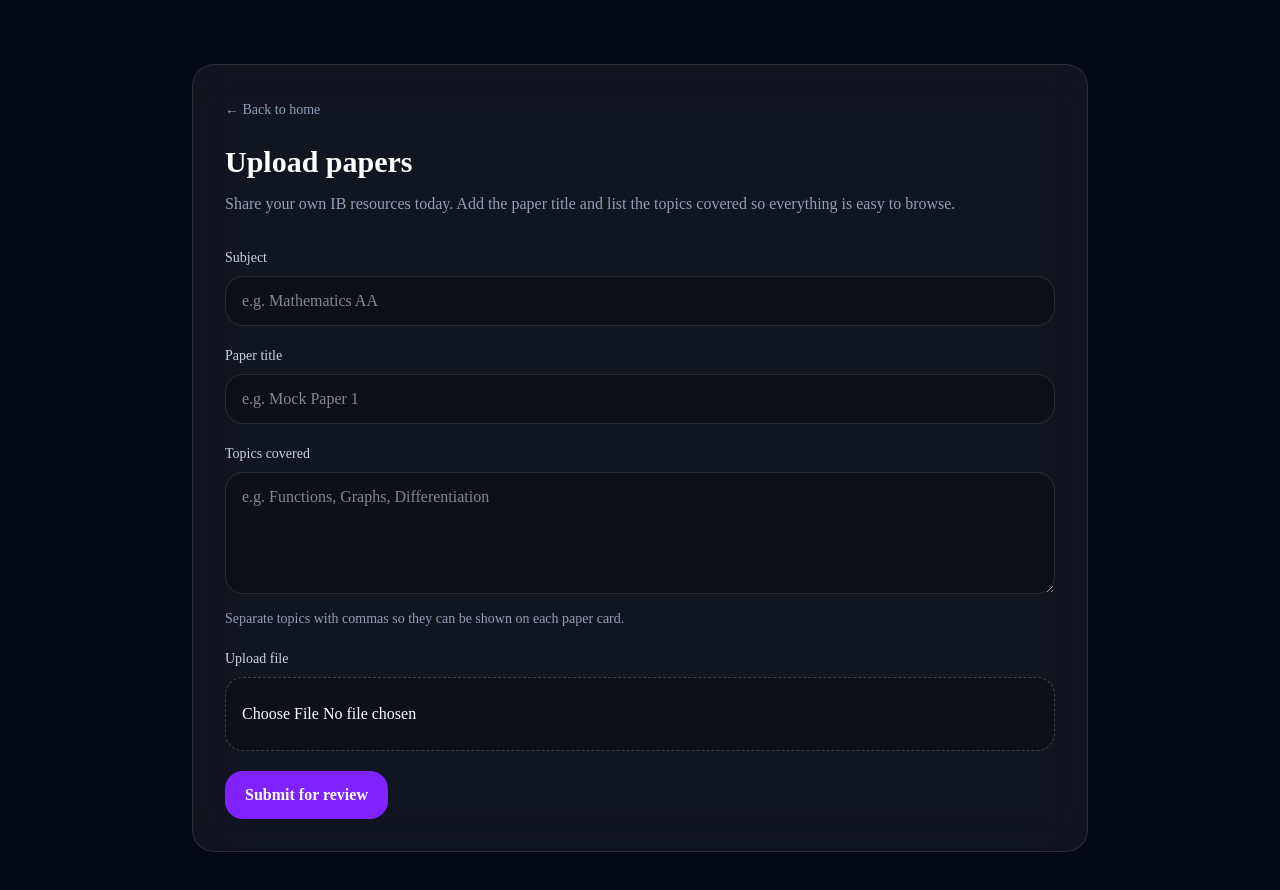
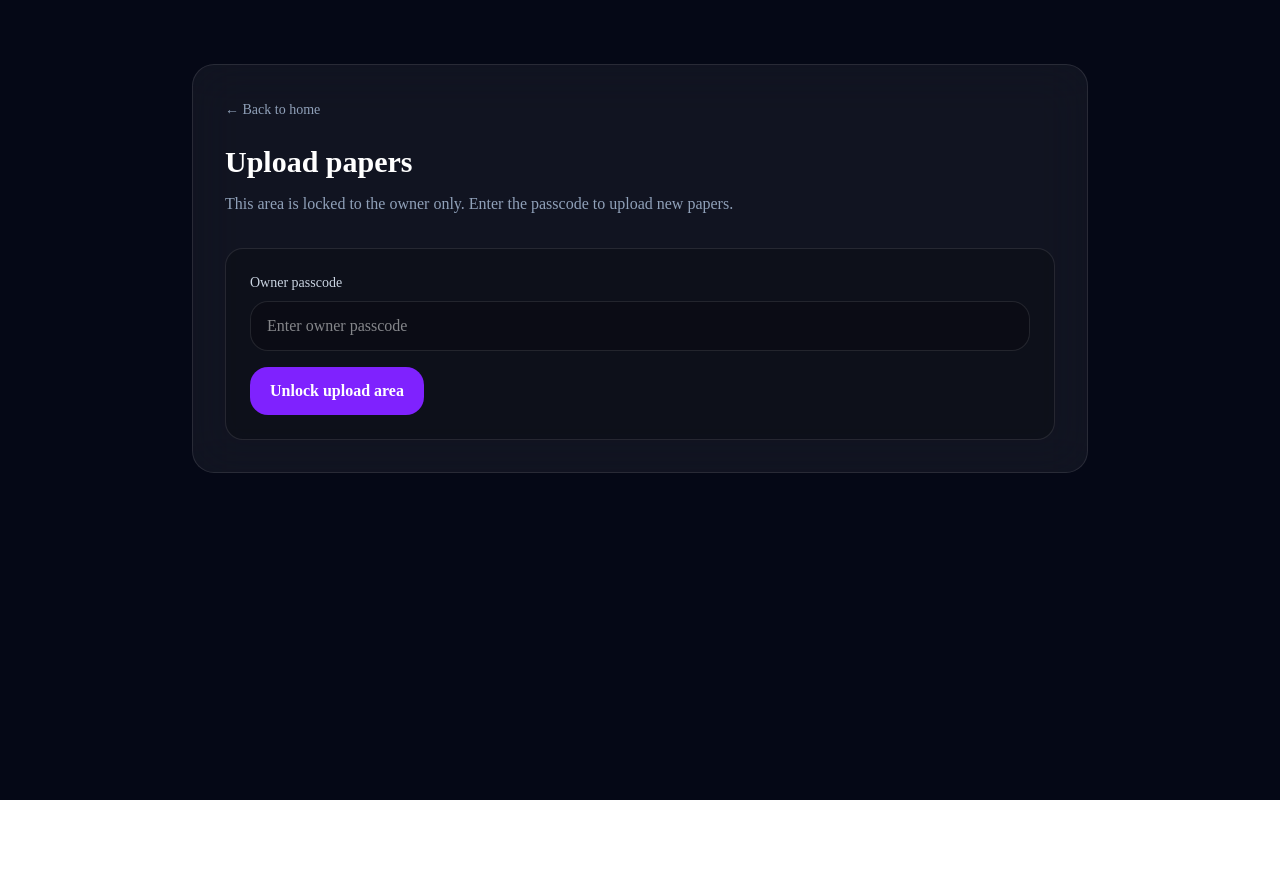
Before and after one commit to shreyanshnanda2010/IB-Vault-, a Next.js app: page /upload in a window 1280 px wide. Shown: the top 890 px of the page. After the commit the page ends 800 px from the top, so only its background shows below. Built offline with nearby package versions, Linux system fonts and the light colour scheme.

Commit message:
Lock uploads to owner only

```diff
--- a/app/upload/page.tsx
+++ b/app/upload/page.tsx
@@ -3,8 +3,18 @@
 import Link from "next/link";
 import { useState } from "react";
 
+const OWNER_PASSCODE = "ibvault2026";
+
 export default function UploadPage() {
   const [topics, setTopics] = useState("");
+  const [passcode, setPasscode] = useState("");
+  const [isOwner, setIsOwner] = useState(false);
+
+  const handleUnlock = () => {
+    if (passcode === OWNER_PASSCODE) {
+      setIsOwner(true);
+    }
+  };
 
   return (
     <main className="min-h-screen bg-[#050816] px-6 py-16 text-white">
@@ -15,9 +25,28 @@ export default function UploadPage() {
 
         <h1 className="text-3xl font-black">Upload papers</h1>
         <p className="mt-3 text-slate-400">
-          Share your own IB resources today. Add the paper title and list the topics covered so everything is easy to browse.
+          This area is locked to the owner only. Enter the passcode to upload new papers.
         </p>
 
+        {!isOwner ? (
+          <div className="mt-8 space-y-4 rounded-2xl border border-white/10 bg-black/20 p-6">
+            <label className="mb-2 block text-sm text-slate-300">Owner passcode</label>
+            <input
+              value={passcode}
+              onChange={(event) => setPasscode(event.target.value)}
+              type="password"
+              className="w-full rounded-2xl border border-white/10 bg-black/20 px-4 py-3 outline-none"
+              placeholder="Enter owner passcode"
+            />
+            <button
+              type="button"
+              onClick={handleUnlock}
+              className="rounded-2xl bg-violet-600 px-5 py-3 font-semibold transition hover:bg-violet-500"
+            >
+              Unlock upload area
+            </button>
+          </div>
+        ) : (
           <form className="mt-8 space-y-5">
             <div>
               <label className="mb-2 block text-sm text-slate-300">Subject</label>
@@ -52,6 +81,7 @@ export default function UploadPage() {
               Submit for review
             </button>
           </form>
+        )}
       </div>
     </main>
   );
```
Lines whose indentation alone changed are shown as unchanged.
